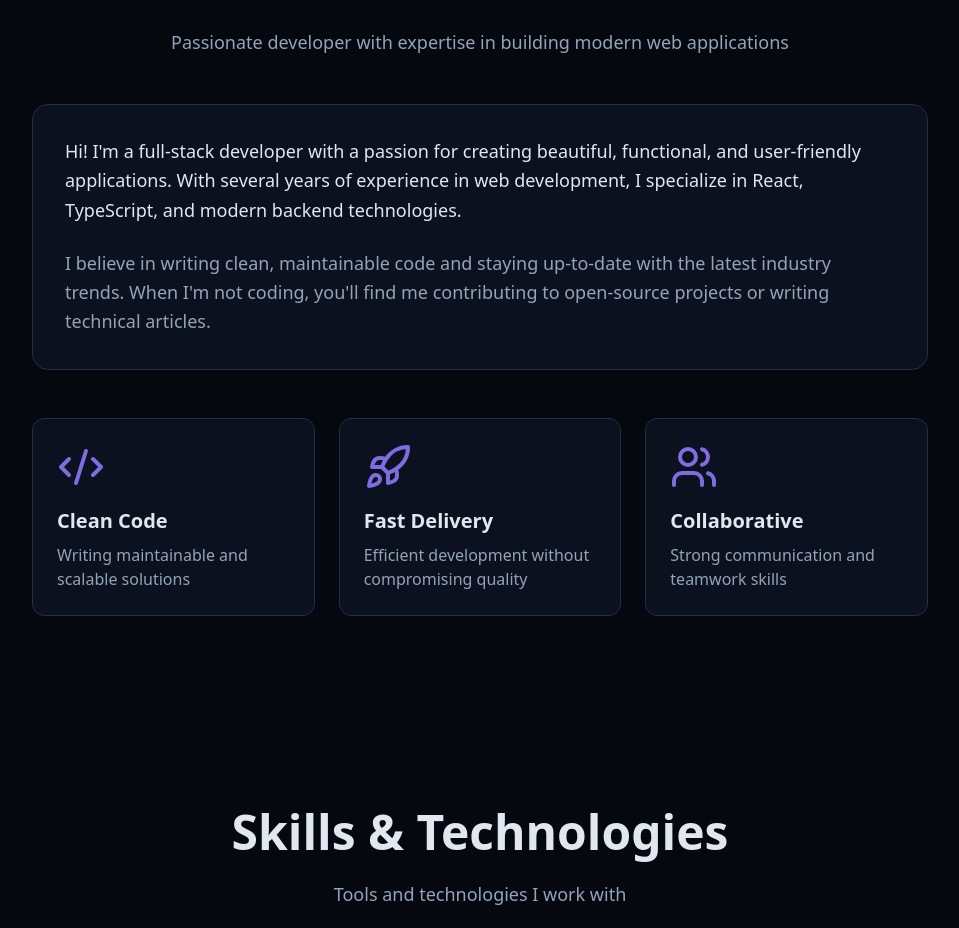
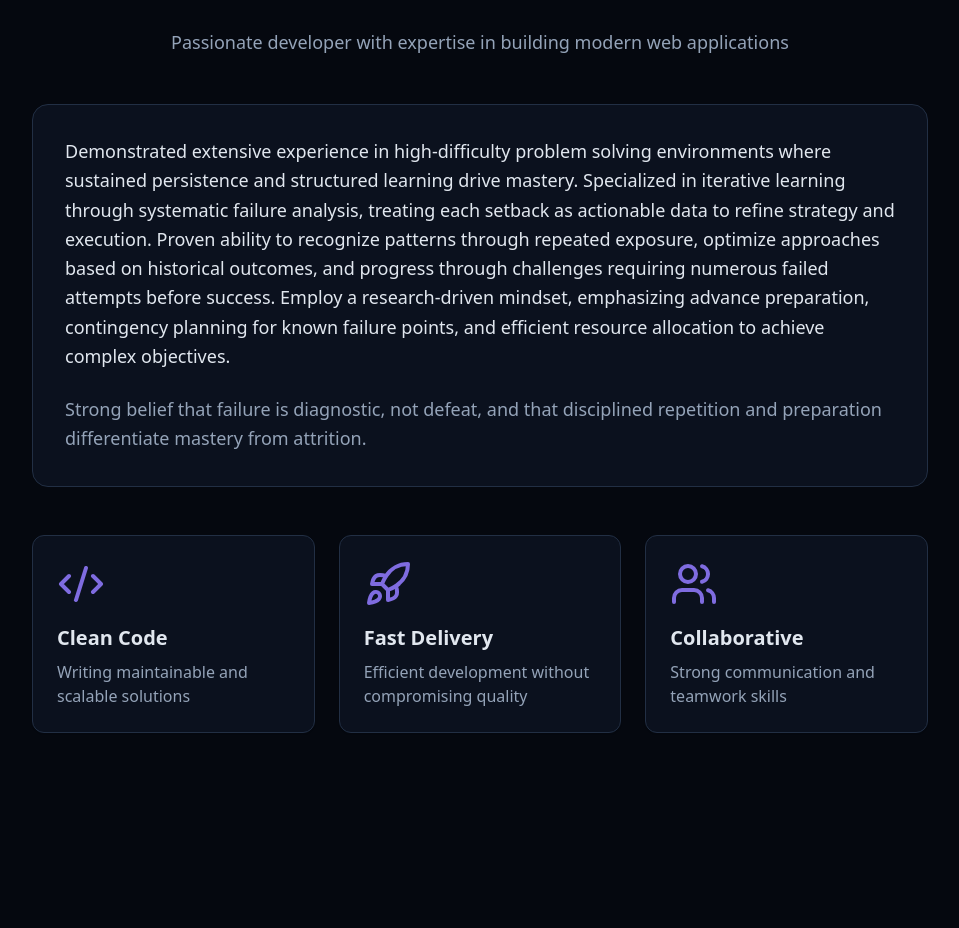
Before and after one commit to rishisharma056/my-portfolio, a React (Vite) app: page / in a window 1280 px wide. Shown: the part 940-1868 px from the top of the page, without its empty margins (160-1119 px from the left). Built offline with nearby package versions, Linux system fonts and the light colour scheme; the HTML template or start-up script is replaced by a standard one.

Commit message:
updated about me

```diff
--- a/src/components/About.tsx
+++ b/src/components/About.tsx
@@ -33,12 +33,14 @@ const About = () => {
 
           <div className="bg-card rounded-2xl p-8 mb-12 border border-border animate-scale-in">
             <p className="text-lg leading-relaxed mb-6">
-              Hi! I'm a full-stack developer with a passion for creating beautiful, functional, and user-friendly applications.
-              With several years of experience in web development, I specialize in React, TypeScript, and modern backend technologies.
+              Demonstrated extensive experience in high-difficulty problem solving environments where sustained persistence and structured learning drive mastery.
+              Specialized in iterative learning through systematic failure analysis, treating each setback as actionable data to refine strategy and execution.
+              Proven ability to recognize patterns through repeated exposure, optimize approaches based on historical outcomes, and progress through challenges requiring
+              numerous failed attempts before success. Employ a research-driven mindset, emphasizing advance preparation, contingency planning for known failure points,
+              and efficient resource allocation to achieve complex objectives.
             </p>
             <p className="text-lg leading-relaxed text-muted-foreground">
-              I believe in writing clean, maintainable code and staying up-to-date with the latest industry trends.
-              When I'm not coding, you'll find me contributing to open-source projects or writing technical articles.
+              Strong belief that failure is diagnostic, not defeat, and that disciplined repetition and preparation differentiate mastery from attrition.
             </p>
           </div>
 
```
